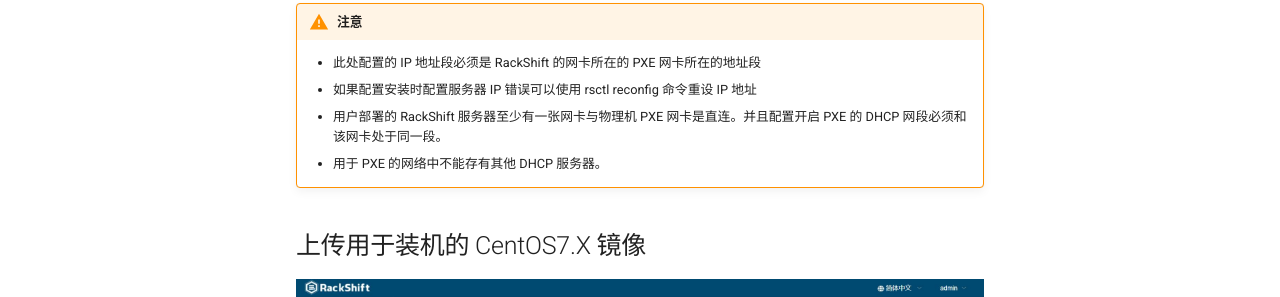
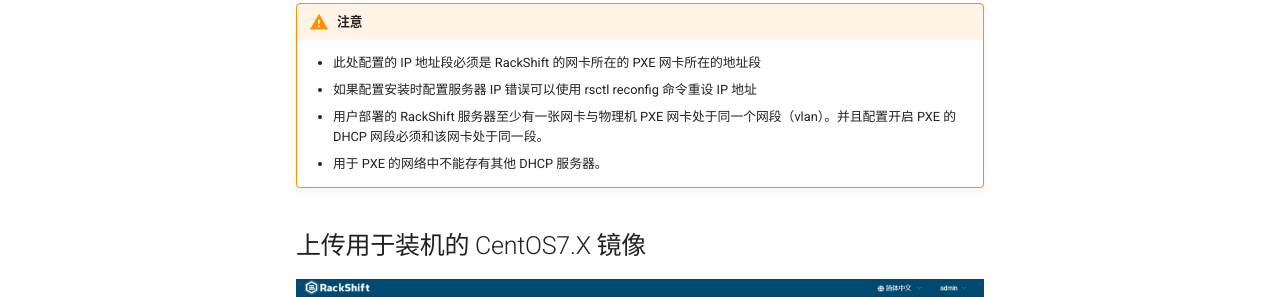
Before and after one commit to fit2cloud/rackshift-docs-static, an MkDocs documentation site: the page built from docs/config.md, in a window 1280 px wide and 1384 px high. Shown: the part 673-970 px from the top of the window. Built offline with MkDocs 1.6.1 and Material for MkDocs 9.7.7, drawn with Linux system fonts in a browser that asks for light colours; the version menu is left out.

Commit message:
docs:更新

```diff
--- a/docs/config.md
+++ b/docs/config.md
@@ -10,7 +10,7 @@
 !!! warning "注意"
     - 此处配置的 IP 地址段必须是 RackShift 的网卡所在的 PXE 网卡所在的地址段
     - 如果配置安装时配置服务器 IP 错误可以使用 rsctl reconfig 命令重设 IP 地址
-    - 用户部署的 RackShift 服务器至少有一张网卡与物理机 PXE 网卡是直连。并且配置开启 PXE 的 DHCP 网段必须和该网卡处于同一段。
+    - 用户部署的 RackShift 服务器至少有一张网卡与物理机 PXE 网卡处于同一个网段（vlan）。并且配置开启 PXE 的 DHCP 网段必须和该网卡处于同一段。
     - 用于 PXE 的网络中不能存有其他 DHCP 服务器。
 
 
```
